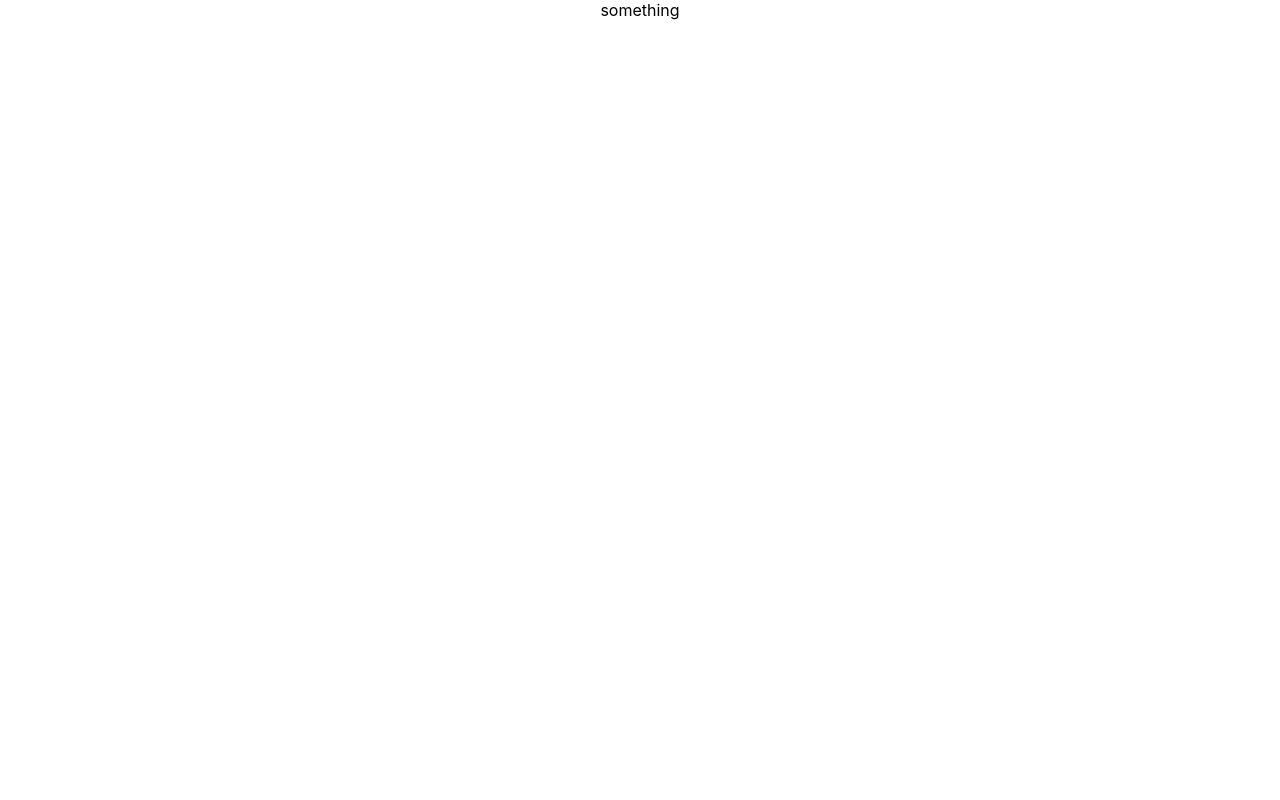
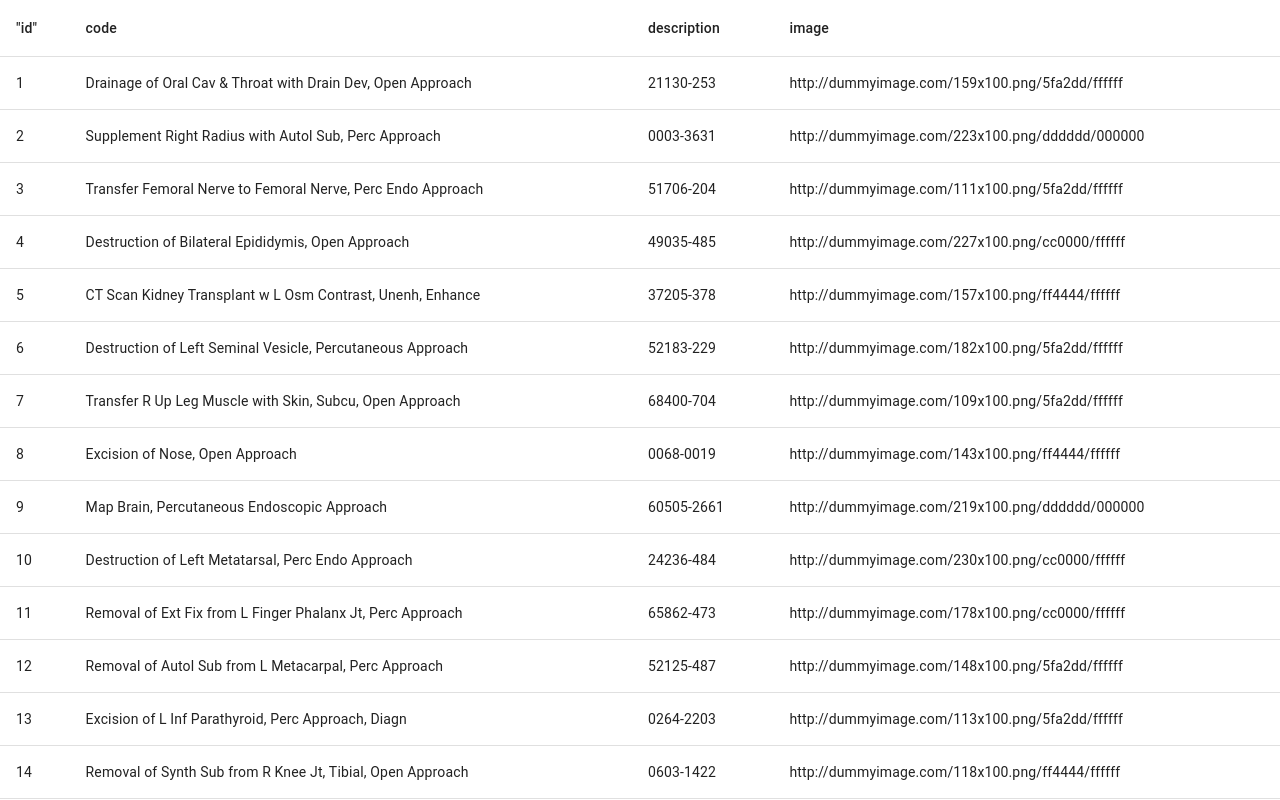
Before and after one commit to morningstar2049/products-table-redux-ts, a React (Create React App) app: page / in a window 1280 px wide. Shown: the top 800 px of the page. Built offline with nearby package versions, Linux system fonts and the light colour scheme; data requests are answered from the project's data file.

Commit message:
added json-server and basic table

```diff
--- /dev/null
+++ b/db.json
@@ -0,0 +1,124 @@
+{
+  "products": [
+    {
+      "id": 1,
+      "product_code": "21130-253",
+      "description": "Drainage of Oral Cav & Throat with Drain Dev, Open Approach",
+      "imageURL": "http://dummyimage.com/159x100.png/5fa2dd/ffffff"
+    },
+    {
+      "id": 2,
+      "product_code": "0003-3631",
+      "description": "Supplement Right Radius with Autol Sub, Perc Approach",
+      "imageURL": "http://dummyimage.com/223x100.png/dddddd/000000"
+    },
+    {
+      "id": 3,
+      "product_code": "51706-204",
+      "description": "Transfer Femoral Nerve to Femoral Nerve, Perc Endo Approach",
+      "imageURL": "http://dummyimage.com/111x100.png/5fa2dd/ffffff"
+    },
+    {
+      "id": 4,
+      "product_code": "49035-485",
+      "description": "Destruction of Bilateral Epididymis, Open Approach",
+      "imageURL": "http://dummyimage.com/227x100.png/cc0000/ffffff"
+    },
+    {
+      "id": 5,
+      "product_code": "37205-378",
+      "description": "CT Scan Kidney Transplant w L Osm Contrast, Unenh, Enhance",
+      "imageURL": "http://dummyimage.com/157x100.png/ff4444/ffffff"
+    },
+    {
+      "id": 6,
+      "product_code": "52183-229",
+      "description": "Destruction of Left Seminal Vesicle, Percutaneous Approach",
+      "imageURL": "http://dummyimage.com/182x100.png/5fa2dd/ffffff"
+    },
+    {
+      "id": 7,
+      "product_code": "68400-704",
+      "description": "Transfer R Up Leg Muscle with Skin, Subcu, Open Approach",
+      "imageURL": "http://dummyimage.com/109x100.png/5fa2dd/ffffff"
+    },
+    {
+      "id": 8,
+      "product_code": "0068-0019",
+      "description": "Excision of Nose, Open Approach",
+      "imageURL": "http://dummyimage.com/143x100.png/ff4444/ffffff"
+    },
+    {
+      "id": 9,
+      "product_code": "60505-2661",
+      "description": "Map Brain, Percutaneous Endoscopic Approach",
+      "imageURL": "http://dummyimage.com/219x100.png/dddddd/000000"
+    },
+    {
+      "id": 10,
+      "product_code": "24236-484",
+      "description": "Destruction of Left Metatarsal, Perc Endo Approach",
+      "imageURL": "http://dummyimage.com/230x100.png/cc0000/ffffff"
+    },
+    {
+      "id": 11,
+      "product_code": "65862-473",
+      "description": "Removal of Ext Fix from L Finger Phalanx Jt, Perc Approach",
+      "imageURL": "http://dummyimage.com/178x100.png/cc0000/ffffff"
+    },
+    {
+      "id": 12,
+      "product_code": "52125-487",
+      "description": "Removal of Autol Sub from L Metacarpal, Perc Approach",
+      "imageURL": "http://dummyimage.com/148x100.png/5fa2dd/ffffff"
+    },
+    {
+      "id": 13,
+      "product_code": "0264-2203",
+      "description": "Excision of L Inf Parathyroid, Perc Approach, Diagn",
+      "imageURL": "http://dummyimage.com/113x100.png/5fa2dd/ffffff"
+    },
+    {
+      "id": 14,
+      "product_code": "0603-1422",
+      "description": "Removal of Synth Sub from R Knee Jt, Tibial, Open Approach",
+      "imageURL": "http://dummyimage.com/118x100.png/ff4444/ffffff"
+    },
+    {
+      "id": 15,
+      "product_code": "41250-897",
+      "description": "HDR Brachytherapy of Gallbladder using Iodine 125",
+      "imageURL": "http://dummyimage.com/108x100.png/cc0000/ffffff"
+    },
+    {
+      "id": 16,
+      "product_code": "51531-7493",
+      "description": "Revision of Infusion Device in Thymus, Open Approach",
+      "imageURL": "http://dummyimage.com/203x100.png/cc0000/ffffff"
+    },
+    {
+      "id": 17,
+      "product_code": "62742-4051",
+      "description": "Destruction of Right Kidney Pelvis, Via Opening",
+      "imageURL": "http://dummyimage.com/233x100.png/ff4444/ffffff"
+    },
+    {
+      "id": 18,
+      "product_code": "55289-825",
+      "description": "Division of Left Clavicle, Percutaneous Approach",
+      "imageURL": "http://dummyimage.com/149x100.png/cc0000/ffffff"
+    },
+    {
+      "id": 19,
+      "product_code": "33261-387",
+      "description": "Remove Nonaut Sub from Up Extrem Subcu/Fascia, Open",
+      "imageURL": "http://dummyimage.com/245x100.png/dddddd/000000"
+    },
+    {
+      "id": 20,
+      "product_code": "61776-0001",
+      "description": "Dilate R Int Mamm Art w Drug-elut Intra, Perc Endo",
+      "imageURL": "http://dummyimage.com/202x100.png/dddddd/000000"
+    }
+  ]
+}
--- a/package.json
+++ b/package.json
@@ -14,6 +14,7 @@
     "@types/node": "^17.0.45",
     "@types/react": "^18.2.6",
     "@types/react-dom": "^18.2.4",
+    "json-server": "^0.17.3",
     "react": "^18.2.0",
     "react-dom": "^18.2.0",
     "react-redux": "^8.0.5",
@@ -25,7 +26,8 @@
     "start": "react-scripts start",
     "build": "react-scripts build",
     "test": "react-scripts test",
-    "eject": "react-scripts eject"
+    "eject": "react-scripts eject",
+    "server-json": "json-server --watch db.json"
   },
   "eslintConfig": {
     "extends": [
--- a/src/App.tsx
+++ b/src/App.tsx
@@ -1,11 +1,45 @@
-import React from "react";
 import "./App.css";
-import { Table } from "@mui/material";
+import {
+  Table,
+  TableBody,
+  TableCell,
+  TableHead,
+  TableRow,
+} from "@mui/material";
+import { useAppDispatch, useAppSelector } from "./app/hooks";
+import { useEffect } from "react";
+import { fetchProduct } from "./app/store";
 
 function App() {
+  const products = useAppSelector((state) => state.productReducer.products);
+  const dispatch = useAppDispatch();
+
+  useEffect(() => {
+    dispatch(fetchProduct());
+  }, [dispatch]);
+
   return (
     <div className="App">
-      <Table>something</Table>
+      <Table>
+        <TableHead>
+          <TableRow>
+            <TableCell>"id"</TableCell>
+            <TableCell>code</TableCell>
+            <TableCell>description</TableCell>
+            <TableCell>image</TableCell>
+          </TableRow>
+        </TableHead>
+        <TableBody>
+          {products.map((item) => (
+            <TableRow>
+              <TableCell>{item.id}</TableCell>
+              <TableCell>{item.description}</TableCell>
+              <TableCell>{item.product_code}</TableCell>
+              <TableCell>{item.imageURL}</TableCell>
+            </TableRow>
+          ))}
+        </TableBody>
+      </Table>
     </div>
   );
 }
--- a/src/app/store.ts
+++ b/src/app/store.ts
@@ -1,17 +1,45 @@
-import { configureStore, ThunkAction, Action } from '@reduxjs/toolkit';
-import counterReducer from '../features/counter/counterSlice';
+import {
+  configureStore,
+  createAsyncThunk,
+  createSlice,
+} from "@reduxjs/toolkit";
 
-export const store = configureStore({
-  reducer: {
-    counter: counterReducer,
+interface InitialStateInterface {
+  products: {
+    id: number;
+    product_code: string;
+    description: string;
+    imageURL: string;
+  }[];
+}
+
+export const fetchProduct = createAsyncThunk(
+  "products/fetch",
+  async (thunkApi) => {
+    const response = await fetch("http://localhost:3000/products", {
+      method: "GET",
+    });
+    const data = await response.json();
+    return data;
+  }
+);
+
+const initialState: InitialStateInterface = { products: [] };
+export const ProductSlice = createSlice({
+  name: "products",
+  initialState,
+  reducers: {},
+  extraReducers: (builder) => {
+    builder.addCase(fetchProduct.fulfilled, (state, action) => {
+      state.products = action.payload;
+    });
   },
 });
+export const store = configureStore({
+  reducer: { productReducer: ProductSlice.reducer },
+});
 
+// Infer the `RootState` and `AppDispatch` types from the store itself
+export type RootState = ReturnType<typeof store.getState>;
+// Inferred type: {posts: PostsState, comments: CommentsState, users: UsersState}
 export type AppDispatch = typeof store.dispatch;
-export type RootState = ReturnType<typeof store.getState>;
-export type AppThunk<ReturnType = void> = ThunkAction<
-  ReturnType,
-  RootState,
-  unknown,
-  Action<string>
->;
--- a/src/features/counter/counterAPI.ts
+++ /dev/null
@@ -1,6 +0,0 @@
-// A mock function to mimic making an async request for data
-export function fetchCount(amount = 1) {
-  return new Promise<{ data: number }>((resolve) =>
-    setTimeout(() => resolve({ data: amount }), 500)
-  );
-}
--- a/src/features/counter/counterSlice.ts
+++ /dev/null
@@ -1,84 +0,0 @@
-import { createAsyncThunk, createSlice, PayloadAction } from '@reduxjs/toolkit';
-import { RootState, AppThunk } from '../../app/store';
-import { fetchCount } from './counterAPI';
-
-export interface CounterState {
-  value: number;
-  status: 'idle' | 'loading' | 'failed';
-}
-
-const initialState: CounterState = {
-  value: 0,
-  status: 'idle',
-};
-
-// The function below is called a thunk and allows us to perform async logic. It
-// can be dispatched like a regular action: `dispatch(incrementAsync(10))`. This
-// will call the thunk with the `dispatch` function as the first argument. Async
-// code can then be executed and other actions can be dispatched. Thunks are
-// typically used to make async requests.
-export const incrementAsync = createAsyncThunk(
-  'counter/fetchCount',
-  async (amount: number) => {
-    const response = await fetchCount(amount);
-    // The value we return becomes the `fulfilled` action payload
-    return response.data;
-  }
-);
-
-export const counterSlice = createSlice({
-  name: 'counter',
-  initialState,
-  // The `reducers` field lets us define reducers and generate associated actions
-  reducers: {
-    increment: (state) => {
-      // Redux Toolkit allows us to write "mutating" logic in reducers. It
-      // doesn't actually mutate the state because it uses the Immer library,
-      // which detects changes to a "draft state" and produces a brand new
-      // immutable state based off those changes
-      state.value += 1;
-    },
-    decrement: (state) => {
-      state.value -= 1;
-    },
-    // Use the PayloadAction type to declare the contents of `action.payload`
-    incrementByAmount: (state, action: PayloadAction<number>) => {
-      state.value += action.payload;
-    },
-  },
-  // The `extraReducers` field lets the slice handle actions defined elsewhere,
-  // including actions generated by createAsyncThunk or in other slices.
-  extraReducers: (builder) => {
-    builder
-      .addCase(incrementAsync.pending, (state) => {
-        state.status = 'loading';
-      })
-      .addCase(incrementAsync.fulfilled, (state, action) => {
-        state.status = 'idle';
-        state.value += action.payload;
-      })
-      .addCase(incrementAsync.rejected, (state) => {
-        state.status = 'failed';
-      });
-  },
-});
-
-export const { increment, decrement, incrementByAmount } = counterSlice.actions;
-
-// The function below is called a selector and allows us to select a value from
-// the state. Selectors can also be defined inline where they're used instead of
-// in the slice file. For example: `useSelector((state: RootState) => state.counter.value)`
-export const selectCount = (state: RootState) => state.counter.value;
-
-// We can also write thunks by hand, which may contain both sync and async logic.
-// Here's an example of conditionally dispatching actions based on current state.
-export const incrementIfOdd =
-  (amount: number): AppThunk =>
-  (dispatch, getState) => {
-    const currentValue = selectCount(getState());
-    if (currentValue % 2 === 1) {
-      dispatch(incrementByAmount(amount));
-    }
-  };
-
-export default counterSlice.reducer;
```
Also changed, not shown: 2 other files (tests, documents, lock files or other folders).
